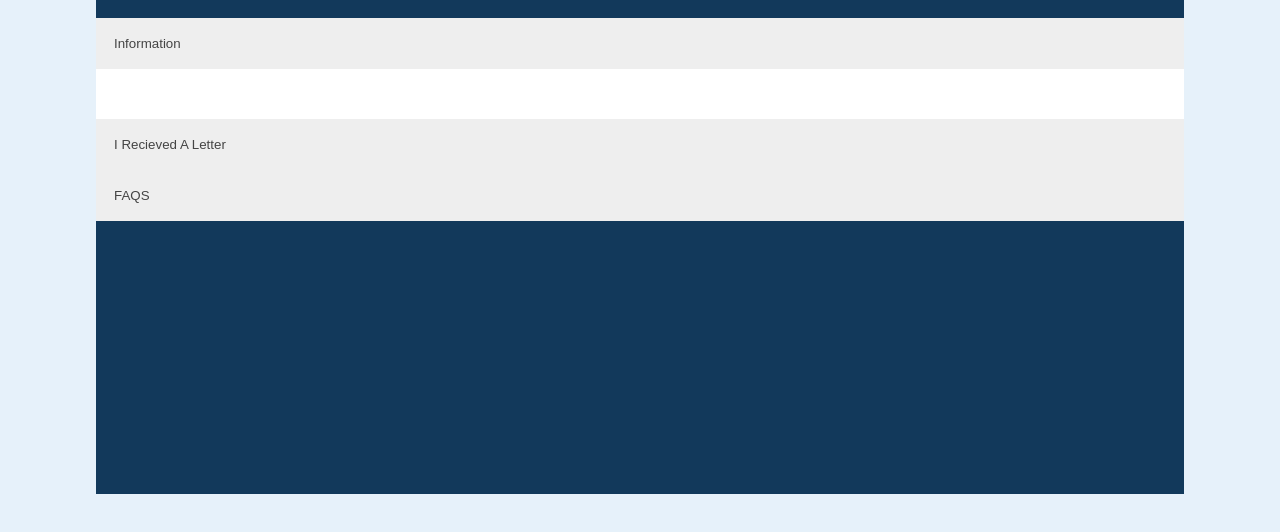
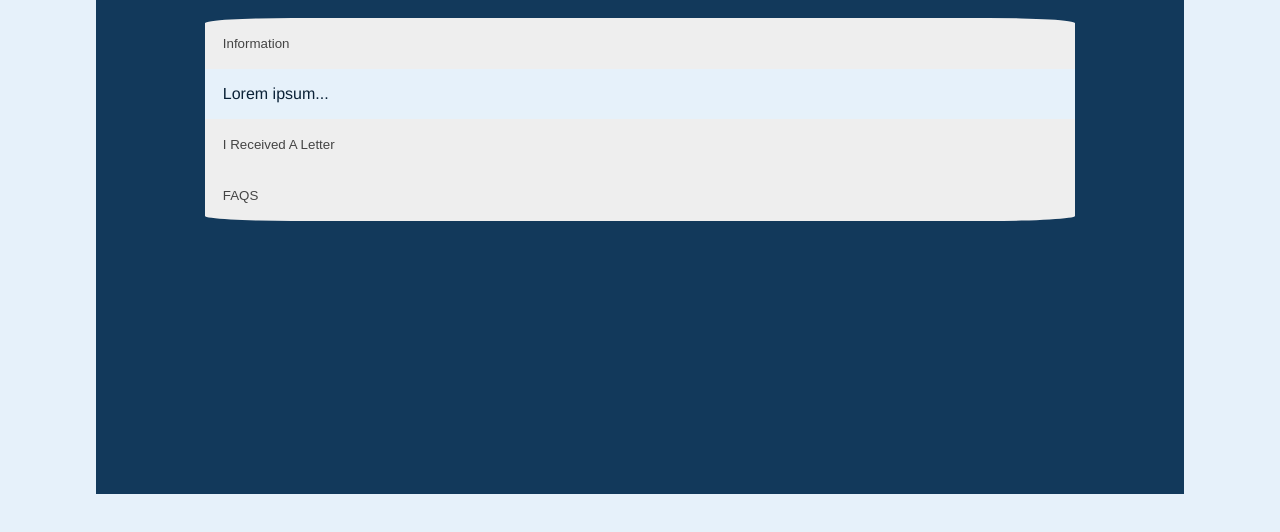
Before and after one commit to SLMeyer153/simpleassetreturn, a plain HTML site: page index.html in a window 1280 px wide. Shown: the part 106-638 px from the top of the page. Drawn offline with Linux system fonts and the light colour scheme.

Commit message:
CSS changes

```diff
--- a/index.html
+++ b/index.html
@@ -1,155 +1,30 @@
 <!DOCTYPE html>
 <html>
 <head>
-    <link rel="stylesheet" href="style10.css">
+    <link rel="stylesheet" href="styleA1.css">
 </head>
 <body>
     <div class="container">
         <h1 class="header">Simple Asset Return Services</h1>
 
-        <button class="accordion">Information</button>
+        <div class="section">
+            <button class="accordion button-header top-edge">Information</button>
             <div class="panel">
                 <p>Lorem ipsum...</p>
             </div>
 
-        <button class="accordion">I Recieved A Letter</button>
+            <button class="accordion button-header">I Received A Letter</button>
             <div class="panel">
                 <p>Lorem ipsum...</p>
             </div>
 
-        <button class="accordion">FAQS</button>
+            <button class="accordion button-header bottom-edge">FAQS</button>
             <div class="panel">
                 <p>Lorem ipsum...</p>
             </div>
         </div>
+    </div>
 </body>
-<!-- <body>
-    <div class="col-12 header" id="top">
-        <h1>SIMPLE ASSET RETURN SERVICES</h1>
-        <h3>844-595-9590</h3>
-    </div>
-    <div class="col-12 row">
-        <div class="col-20 row">
-            <a href="#home">
-                Home
-            </a>
-        </div>
-        <div class="col-20 row">
-            <a href="#letter">
-                I Recieved A Letter
-            </a>
-        </div>
-        <div class="col-20 row">
-            <a href="#faq">
-                FAQs
-            </a>
-        </div>
-        <div class="col-20 row">
-            <a href="#about">
-                About Us
-            </a>
-        </div>
-        <div class="col-20 row">
-            <a href="#contact">
-                Contact Us
-            </a>
-        </div>
-    </div>
-    <div class="section" id="home">
-        U.S. residents are missing many, many billions of dollars in unclaimed property.
-        <br>
-        Much of this missing property is turned over to state governments and treasuries, after designated periods
-        of time have passed.
-        <br>
-        Americans often are not aware that they are the owners or beneficiaries of unclaimed property, in spite of
-        state government efforts to publicize “missing money” holdings.
-        <br>
-        Or – if an individual or business does know or suspect that their property is missing – they don’t know how
-        to locate it or claim it. The research and claim process can seem too complicated or overwhelming.
-        <br>
-        This is where Simple Asset Return Services comes in.
-        We specialize in locating the rightful owners of unclaimed financial property, and reuniting the owners with
-        their money.
-        <br>
-        Our goal is to streamline the claim process for our clients.
-        <br>
-        <a href="#top">Back To Top</a>
-    </div>
-    <div class="section" id="letter">
-        <h3>Did you receive a letter from Simple Asset Return Services?</h3>
-        <br>
-        If so, thanks for visiting, and read on!
-        <br>
-        You could be on the way to receiving an unexpected windfall!
-        <br>
-        Simple Asset Return Services reviews government files of unclaimed accounts and assets in an effort to
-        reunite these funds with their rightful owners. These accounts are considered “unclaimed” if there has been
-        no activity or contact with the account owner for a year or longer, depending on the type of account and
-        related state laws.
-        <br>
-        For instance, a bank account holder may move but overlook updating his mailing address with the bank. If
-        bank statements or other correspondence are returned by the post office as undeliverable, regulations
-        require the bank to make additional attempts to locate the account holder. If the bank cannot reestablish
-        contact with the account holder after a specified period of time has passed, the account must be turned over
-        to the state for safekeeping.
-        <br>
-        States have the responsibility to attempt to find the rightful owners, but so much property goes unclaimed
-        every year that state offices are overwhelmed. Simple Asset Return Services researches state unclaimed
-        property records and matches the records with publicly available contact information. When we find a
-        match, we send a letter offering our help in reclaiming your property. We work on a contingency basis – we
-        don’t get paid until your property is returned to you.
-        <br>
-        <a href="#top">Back To Top</a>
-    </div>
-    <div class="section" id="faq">
-        <h3>Frequently Asked Questions</h3>
-        <ul>
-            <li>
-                <b>Frequently Asked Questions</b>
-                <p>Simple Asset Return Services focuses on financial assets (cash or cash equivalent). Some of the most
-                    common unclaimed properties include the following:</p>
-                    <ul>
-                        <li>
-                            Bank and credit union accounts
-                        </li>
-                        <li>
-                            Insurance refunds and insurance benefits
-                        </li>
-                        <li>
-                            Mutual fund accounts
-                        </li>
-                        <li>
-                            Escrow refunds
-                        </li>
-                        <li>
-                            Security deposits
-                        </li>
-                        <li>
-                            Retirement accounts
-                        </li>
-                    </ul>
-            </li>
-            <li>
-                <b>I have heard that most unclaimed property is only a few dollars. Is it worthwhile for me to make a
-                    claim?</b>
-            </li>
-            <li>
-                <b>I’m very organized and I haven’t moved or changed jobs recently. How can there be unclaimed
-                    property in my name?</b>
-            </li>
-            <li>
-                <b>Is this a scam?</b>
-            </li>
-        </ul>
-        <a href="#top">Back To Top</a>
-    </div>
-    <div class="section" id="about">
-        <a href="#top">Back To Top</a>
-    </div>
-    <div class="section" id="contact">
-        <a href="#top">Back To Top</a>
-    </div>
-</body> -->
 </html>
 <script>
     var acc = document.getElementsByClassName("accordion");
--- a/style10.css
+++ b/styleA1.css
@@ -55,8 +55,21 @@ body {
     width: 80%;
     margin-left: 10%;
     margin-right: 10%;
-    margin-top: 1em;
-    margin-bottom: 1em;
+}
+
+.button-header {
+    text-align: center;
+    width: 100%;
+}
+
+.top-edge {
+    border-top-left-radius: 10%;
+    border-top-right-radius: 10%;
+}
+
+.bottom-edge {
+    border-bottom-left-radius: 10%;
+    border-bottom-right-radius: 10%;
 }
 
 /* Style the buttons that are used to open and close the accordion panel */
@@ -80,7 +93,8 @@ body {
   /* Style the accordion panel. Note: hidden by default */
     .panel {
         padding: 0 18px;
-        background-color: white;
+        background-color: var(--color-three);
+        color: var(--color-five);
         max-height: 0;
         overflow: hidden;
         transition: max-height 0.2s ease-out;
```
Lines whose indentation alone changed are shown as unchanged.
